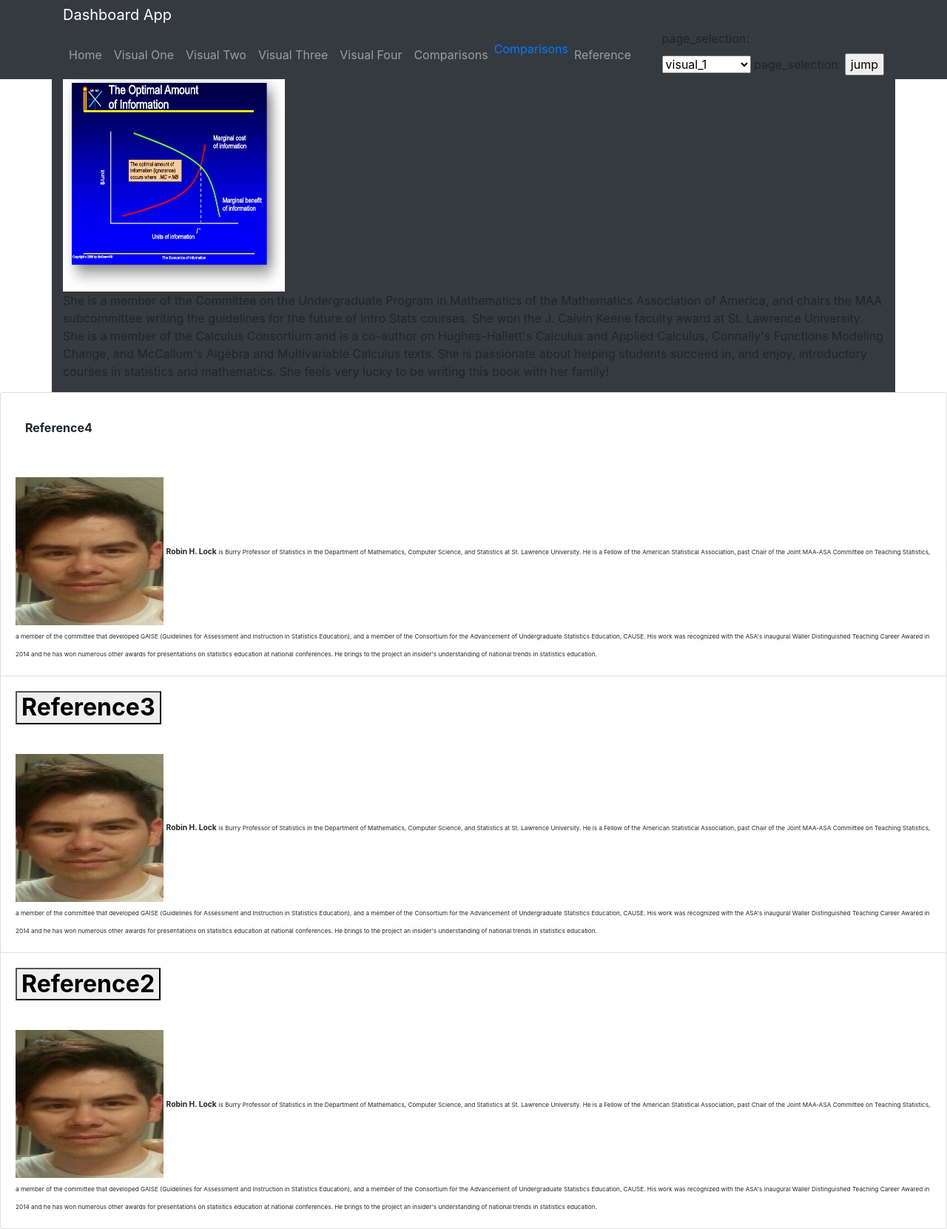
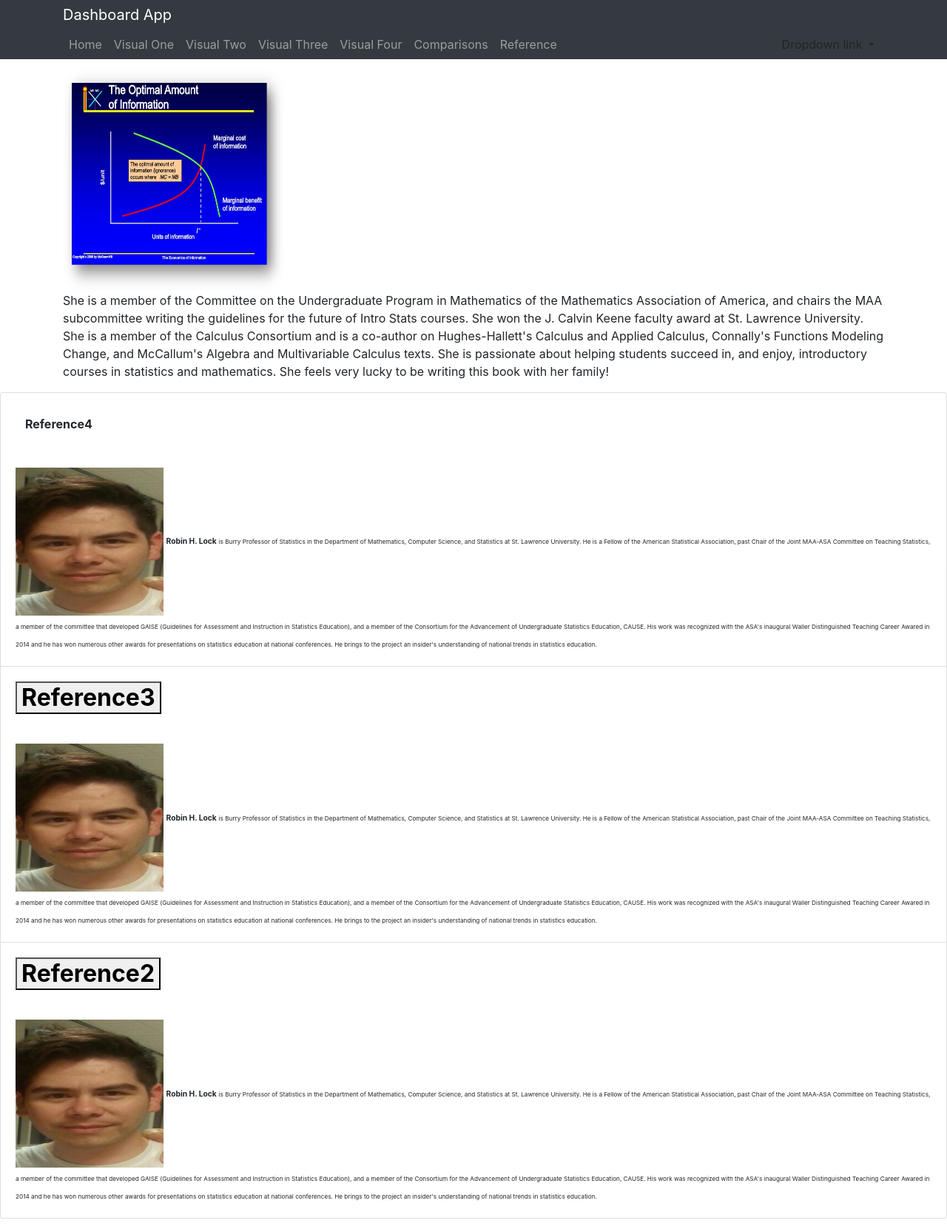
Before and after one commit to Duktig511/Dash_App, a Flask app: page /comparisons in a window 1280 px wide. Shown: the whole page at 74% size. Run offline with Flask 2, Linux system fonts and the light colour scheme; some libraries are stand-ins or nearby versions.

Commit message:
Improved Drop menu and Reference page

```diff
--- a/dashApp/templates/comparisons.html
+++ b/dashApp/templates/comparisons.html
@@ -2,7 +2,7 @@
 {% block content %}
     <div class="buffer-break" >
     </div>
-<div class="container bg-dark  border-info">
+<div class="container border-info">
     <article class="media content-section">
       <div class="media-body">
           <div class="article-metadata">
@@ -26,8 +26,8 @@
       <div class="card">
         <div class="card-body" id="headingOne">
           <h2 class="mb-0">
-            <button class="btn HBG" type="button" data-toggle="collapse" data-target="#collapseOne" aria-expanded="true" aria-controls="collapseOne">
-                <b class="navbar-text  HBG">Reference4</b>
+            <button id="HBG" class="btn HBG" type="button" data-toggle="collapse" data-target="#collapseOne" aria-expanded="true" aria-controls="collapseOne">
+                <b class="HBG">Reference4</b>
             </button>
           </h2>
          </div>
@@ -54,7 +54,7 @@
       <div class="card">
         <div class="card-body" id="headingTwo">
           <h2 class="mb-0">
-            <button class="HBG" type="button" data-toggle="collapse" data-target="#collapseTwo" aria-expanded="true" aria-controls="collapseTwo">
+            <button id="HBG" class="HBG" type="button" data-toggle="collapse" data-target="#collapseTwo" aria-expanded="true" aria-controls="collapseTwo">
                 <b class="HBG">Reference3</b>
             </button>
           </h2>
@@ -82,8 +82,8 @@
       <div class="card">
         <div class="card-body" id="headingThree">
           <h2 class="mb-0">
-            <button class="HBG" type="button" data-toggle="collapse" data-target="#collapseThree" aria-expanded="true" aria-controls="collapseThree">
-                <b class="tHBG">Reference2</b>
+            <button id="HBG" class="HBG" type="button" data-toggle="collapse" data-target="#collapseThree" aria-expanded="true" aria-controls="collapseThree">
+                <b class="HBG">Reference2</b>
             </button>
           </h2>
          </div>
--- a/dashApp/templates/layout.html
+++ b/dashApp/templates/layout.html
@@ -18,44 +18,41 @@
         <title>Dashboard</title>
     {% endif%}
 </head>
-
+<style> </style>
 <body>
  <div class="container">
      <header class="site-header">
            <nav class="navbar-expand-md navbar-dark bg-dark fixed-top">
             <div class="container">
-              <a class="navbar-brand mr-4" href="/">Dashboard App</a>
+              <a id="HBG" class="navbar-brand mr-4" href="/">Dashboard App</a>
                <button class="navbar-toggler btn-info btn-outline-light" type="button" data-toggle="collapse" data-target="#navbarToggle" aria-controls="navbarToggle" aria-expanded="false" aria-label="Toggle navigation">
                 <span class="navbar-toggler-icon"></span>
               </button>
               <div class="collapse navbar-collapse" id="navbarToggle">
                 <div class="navbar-nav mr-auto">
-                    <a class="nav-item nav-link" href={{ url_for('landing')}}>Home</a>
-                    <a class="nav-item nav-link" href={{ url_for('visual_1')}}>Visual One</a>
-                    <a class="nav-item nav-link" href={{ url_for('visual_2')}}>Visual Two</a>
-                    <a class="nav-item nav-link" href={{ url_for('visual_3')}}>Visual Three</a>
-                    <a class="nav-item nav-link" href={{ url_for('visual_4')}}>Visual Four</a>
-                    <a class="nav-item nav-link" href={{ url_for('comparisons')}}>Comparisons</a>
-                    <a class="nav-pills HBG" href={{ url_for('comparisons')}}>Comparisons</a>
-                    <a class="nav-item nav-link" href={{ url_for('data')}}>Reference</a>
+                    <a id="HBG" class="nav-item nav-link HBG" href={{ url_for('landing')}}>Home</a>
+                    <a id="HBG" class="nav-item nav-link HBG" href={{ url_for('visual_1')}}>Visual One</a>
+                    <a id="HBG" class="nav-item nav-link HBG" href={{ url_for('visual_2')}}>Visual Two</a>
+                    <a id="HBG" class="nav-item nav-link HBG" href={{ url_for('visual_3')}}>Visual Three</a>
+                    <a id="HBG" class="nav-item nav-link HBG" href={{ url_for('visual_4')}}>Visual Four</a>
+                    <a id="HBG" class="nav-item nav-link HBG" href={{ url_for('comparisons')}}>Comparisons</a>
+                    <a id="HBG" class="nav-item nav-link" href={{ url_for('data')}} >Reference</a>
                 </div>
             <!-- Navbar Right Side -->
-            <div class="navbar-menu">
-                <label for="page_selection" name="page_jump">page_selection:</label>
-                <form class= navbar-form action="{{url_for('form')}}" name="page_jump" method="POST">
-                    <select class="ui-selectmenu-menu" id="page_selection" name="selection" >
-                        <option value="visual_1">visual_1</option>
-                        <option value="visual_2">visual_2</option>
-                        <option value="visual_3">visual_3</option>
-                        <option value="visual_4">visual_4</option>
-                        <option value="comparisons">comparisons</option>
-                        <option value="data">data</option>
-                    </select>
-                <label for="page_selection">page_selection:</label>
-                <input  class= input-group-btn type="submit" value="jump">
-                </form>
-             </div>
-           </div>
+                <div class="dropdown">
+                  <a class="btn dropdown-toggle " href="#" role="button" id="dropdownMainMenu" data-toggle="dropdown" aria-haspopup="true" aria-expanded="false">
+                    Dropdown link
+                  </a>
+                  <div class="dropdown-menu" aria-labelledby="dropdownMainMenu">
+                    <a id="HBGs" class="dropdown-item" href={{ url_for('visual_1')}}>Visual One</a>
+                    <a id="HBGs" class="dropdown-item" href={{ url_for('visual_2')}}>Visual Two</a>
+                    <a id="HBGs" class="dropdown-item" href={{ url_for('visual_3')}}>Visual Three</a>
+                    <a id="HBGs" class="dropdown-item" href={{ url_for('visual_4')}}>Visual Four</a>
+                    <a id="HBGs" class="dropdown-item" href={{ url_for('comparisons')}}>Comparisons</a>
+                    <a id="HBGs" class="dropdown-item" href={{ url_for('data')}}>Reference</a>
+                  </div>
+                </div>
+              </div>
          </div>
        </nav>
      </header>
```
